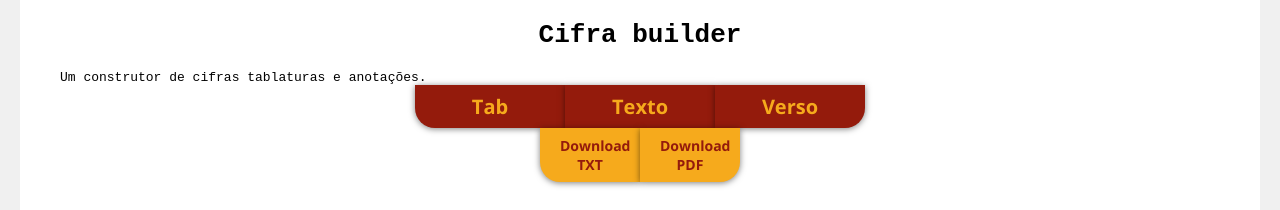
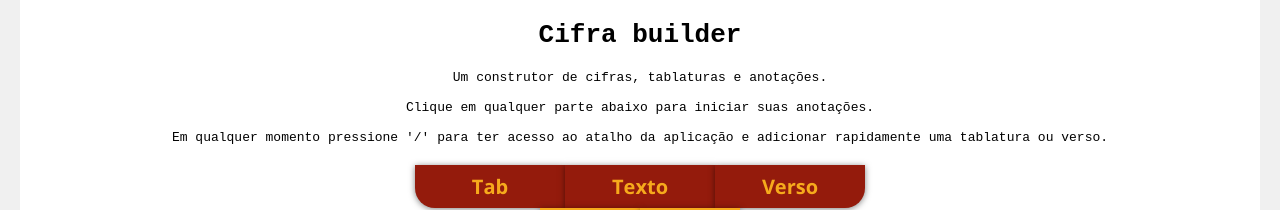
Before and after one commit to renatoalmeida49/your-tab, a Vue app: page / in a window 1280 px wide. Shown: the top 210 px of the page. Built offline with nearby package versions, Linux system fonts and the light colour scheme.

Commit message:
feat(app.vue): description of how to use

```diff
--- a/src/App.vue
+++ b/src/App.vue
@@ -3,7 +3,17 @@
     <div class="container">
       <h1>Cifra builder</h1>
 
-      <p>Um construtor de cifras tablaturas e anotações.</p>
+      <section>
+        <p>Um construtor de cifras, tablaturas e anotações.</p>
+
+        <p>Clique em qualquer parte abaixo para iniciar suas anotações.</p>
+
+        <p>
+          Em qualquer momento pressione '/' para ter acesso ao atalho da
+          aplicação e adicionar rapidamente uma tablatura ou verso.
+        </p>
+      </section>
+
       <Menu />
       <router-view />
     </div>
@@ -33,6 +43,16 @@
       text-align: center;
       background: $white;
       padding: 20px 0;
+      padding-bottom: 0;
+    }
+
+    section {
+      text-align: center;
+      margin: 20px 0;
+
+      p {
+        margin-bottom: 15px;
+      }
     }
   }
 }
```
